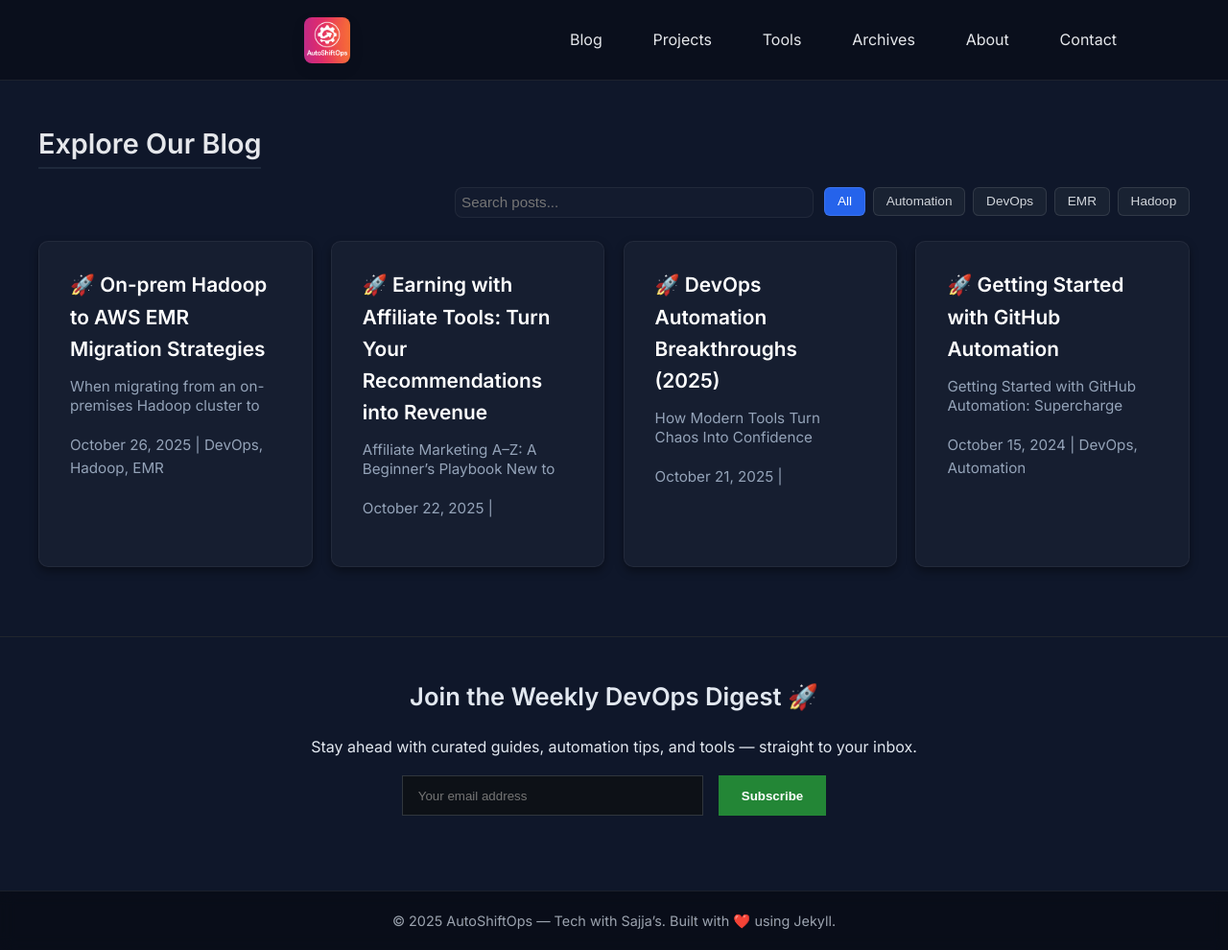
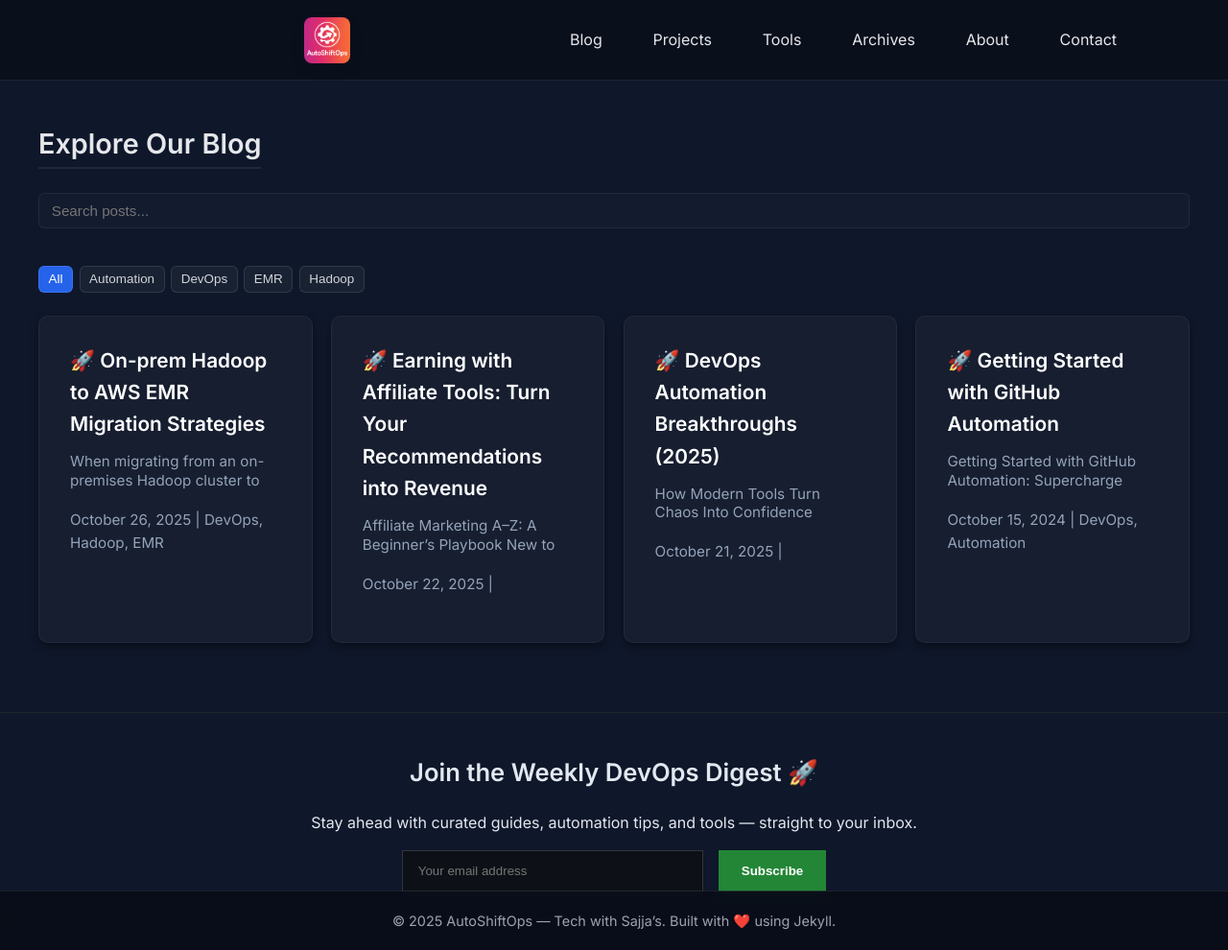
Before and after one commit to AutoShiftOps/autoshiftops.github.io, a Jekyll site: the page built from _pages/blog.md, in a window 1280 px wide and 990 px high. Shown: the whole window at 96% size. Built offline with Jekyll 4.4.1, drawn with Linux system fonts in a browser that asks for light colours; the list of posts is cut into pages by our own code.

Commit message:
final fixes with hamburger close

```diff
--- a/_includes/header.html
+++ b/_includes/header.html
@@ -1,19 +1,24 @@
 <header class="site-header">
   <div class="container header-container">
-    <button class="nav-toggle" aria-label="Open Menu">
+    <!-- Hamburger button -->
+    <button class="nav-toggle" aria-label="Toggle navigation">
       <span></span><span></span><span></span>
     </button>
+
+    <!-- Logo -->
     <div class="logo">
       <a href="{{ '/' | relative_url }}">
         <img src="{{ '/assets/images/logo.png' | relative_url }}"
              alt="AutoshiftOps" class="site-logo">
       </a>
     </div>
+
+    <!-- Navigation -->
     <nav class="site-nav">
+      <button class="nav-close" aria-label="Close Menu">&times;</button>
       <a href="{{ '/blog' | relative_url }}">Blog</a>
       <a href="{{ '/projects' | relative_url }}">Projects</a>
       <a href="{{ '/tools' | relative_url }}">Tools</a>
-      <!-- <a href="{{ '/newsletter' | relative_url }}">Newsletter</a> -->
       <a href="{{ '/archives/2025' | relative_url }}">Archives</a>
       <a href="{{ '/about' | relative_url }}">About</a>
       <a href="{{ '/contact' | relative_url }}">Contact</a>
--- a/assets/css/custom.css
+++ b/assets/css/custom.css
@@ -1366,3 +1366,83 @@
 img[loading="lazy"].loaded {
   opacity: 1;
 }
+
+/* ===== Responsive search-widget override (place at end of CSS) ===== */
+
+/* Ensure no fixed size is forcing extra space */
+.blog-container .search-widget,
+.blog-container .search-widget * {
+  width: auto !important;
+  max-width: 100% !important;
+  min-width: 0 !important;
+  height: auto !important;
+  box-sizing: border-box !important;
+}
+
+/* Make search-widget occupy available width and be compact */
+.blog-container .search-widget {
+  display: block;
+  flex: 1 1 100% !important;    /* grow/shrink to full width */
+  margin: 0 !important;
+  padding: 0.4rem 0 !important;
+  max-width: 100% !important;
+}
+
+/* Input full width and compact height */
+.blog-container .search-widget input,
+.blog-container #searchBox {
+  width: 100% !important;
+  max-width: 100% !important;
+  height: auto !important;
+  padding: 0.55rem 0.8rem !important;
+  font-size: 0.95rem !important;
+  border-radius: 6px !important;
+  margin: 0 !important;
+}
+
+/* Category area: appear immediately below search box, compact */
+.blog-container .category-filter {
+  display: flex !important;
+  flex-wrap: wrap !important;
+  gap: 0.4rem !important;
+  margin: 0 !important;
+  padding-top: 0.45rem !important;
+  align-items: flex-start !important;
+  justify-content: flex-start !important;
+  flex: 1 1 100% !important;
+}
+
+/* Each button minimal size */
+.blog-container .filter-btn {
+  padding: 0.35rem 0.6rem !important;
+  font-size: 0.84rem !important;
+  margin: 0 !important;
+}
+
+/* Tighten the gaps for mobile screens */
+@media (max-width: 768px) {
+  .blog-container {
+    gap: 0.6rem !important;
+  }
+
+  .blog-container .sidebar,
+  .blog-container .search-widget,
+  .blog-container .category-filter {
+    padding: 0.4rem !important;
+  }
+
+  .blog-container .search-widget input {
+    padding: 0.5rem 0.7rem !important;
+  }
+
+  .blog-container .category-filter {
+    gap: 0.35rem !important;
+  }
+}
+
+/* Debug utility (temporary) — uncomment to visualize widget area */
+/*
+.blog-container .search-widget {
+  outline: 1px dashed rgba(255,0,0,0.3) !important;
+}
+*/
--- a/assets/css/kaggle-theme.css
+++ b/assets/css/kaggle-theme.css
@@ -113,3 +113,24 @@
     transform: rotate(-45deg) translateY(-7px);
   }
 }
+
+/* Default: hidden on desktop */
+.nav-close {
+  display: none !important;
+  position: absolute;
+  top: 1rem;
+  right: 1rem;
+  font-size: 2rem;
+  background: none;
+  border: none;
+  color: #fff;
+  cursor: pointer;
+  z-index: 1200;
+}
+
+/* Show only on mobile when menu is open */
+@media (max-width: 768px) {
+  .site-nav.active .nav-close {
+    display: block !important;
+  }
+}
--- a/assets/js/main.js
+++ b/assets/js/main.js
@@ -55,3 +55,28 @@
     });
   }
 });
+
+document.addEventListener('DOMContentLoaded', function () {
+  const navToggle = document.querySelector('.nav-toggle');
+  const siteNav = document.querySelector('.site-nav');
+  const navClose = document.querySelector('.nav-close');
+
+  if (navToggle && siteNav && navClose) {
+    navToggle.addEventListener('click', () => {
+      siteNav.classList.add('active');
+      document.body.classList.add('menu-open');
+    });
+
+    navClose.addEventListener('click', () => {
+      siteNav.classList.remove('active');
+      document.body.classList.remove('menu-open');
+    });
+
+    document.addEventListener('click', (e) => {
+      if (!siteNav.contains(e.target) && !navToggle.contains(e.target)) {
+        siteNav.classList.remove('active');
+        document.body.classList.remove('menu-open');
+      }
+    });
+  }
+});
```
